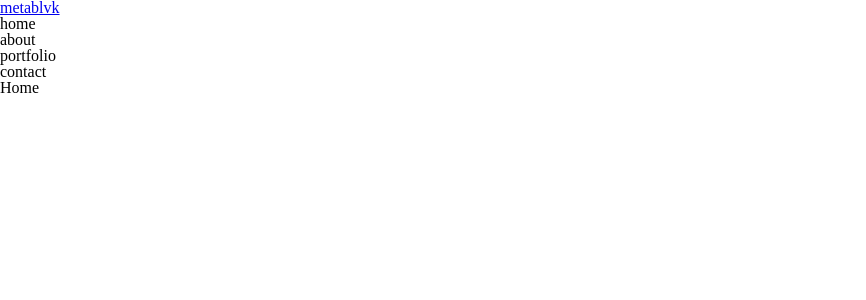
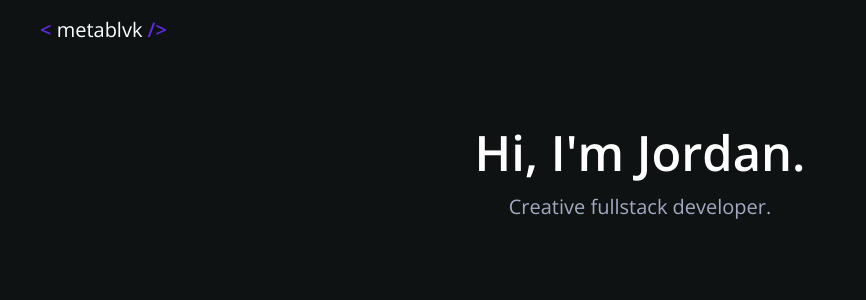
Before and after one commit to metablvk/metablvk, a React (Create React App) app: page / in a window 1280 px wide. Shown: the top 300 px of the page, without its empty margins (0-866 px from the left). Built offline with nearby package versions, Linux system fonts and the light colour scheme.

Commit message:
Created Navbar, and home route with styling

```diff
--- /dev/null
+++ b/src/assets/css/main.css
@@ -0,0 +1,52 @@
+@import url('https://fonts.googleapis.com/css2?family=Open+Sans:wght@300;400;500;600;700&display=swap');
+
+html, body {
+  background: #0E1212;
+  color: #fff;
+  font-size: 62.5%;
+  font-family: 'Open Sans', sans-serif;
+}
+
+* {
+  box-sizing: border-box;
+}
+
+h1 {
+  font-size: 4.883rem;
+  margin-bottom: 1.2rem;
+}
+
+h2 {
+  font-size: 3.906rem;
+  margin-bottom: 1.2rem;
+}
+
+h3 {
+  font-size: 3.125rem;
+  margin-bottom: 1.2rem;
+}
+
+h4 {
+  font-size: 2.5rem;
+  margin-bottom: 1.2rem;
+}
+
+h5 {
+  font-size: 2rem;
+  margin-bottom: 1.2rem;
+}
+
+h6 {
+  font-size: 1.6rem;
+  margin-bottom: 1.2rem;
+}
+
+p, li {
+  font-size: 1.6rem;
+  margin-bottom: 1.2rem;
+}
+
+a {
+  font-size: 1.6rem;
+  text-decoration: none;
+}
--- /dev/null
+++ b/src/components/container/container.component.jsx
@@ -0,0 +1,10 @@
+import styled from 'styled-components';
+
+export const Container = styled.div`
+  max-width: 1200px;
+  margin: 0 auto;
+  padding: 2rem;
+  @media screen and (min-width: 1200px) {
+    padding: 2rem 0;
+  }
+`;
--- a/src/index.js
+++ b/src/index.js
@@ -3,7 +3,7 @@ import ReactDOM from 'react-dom/client';
 import App from './App';
 import { BrowserRouter } from 'react-router-dom';
 import './assets/css/reset.css';
-
+import './assets/css/main.css';
 const root = ReactDOM.createRoot(document.getElementById('root'));
 root.render(
   <React.StrictMode>
--- a/src/routes/home/home.component.jsx
+++ b/src/routes/home/home.component.jsx
@@ -1,5 +1,12 @@
+import { HomeContainer } from './home.styles';
+
 const Home = () => {
-  return <h1>Home</h1>;
+  return (
+    <HomeContainer>
+      <h1>Hi, I'm Jordan.</h1>
+      <p>Creative fullstack developer.</p>
+    </HomeContainer>
+  );
 };
 
 export default Home;
--- /dev/null
+++ b/src/routes/home/home.styles.jsx
@@ -0,0 +1,16 @@
+import styled from 'styled-components';
+import { Container } from '../../components/container/container.component';
+
+export const HomeContainer = styled(Container)`
+  margin-top: 4.8rem;
+  text-align: center;
+
+  h1 {
+    font-weight: 600;
+  }
+  p {
+    color: #a3a9c1;
+    margin-top: 2rem;
+    font-size: 2rem;
+  }
+`;
--- a/src/routes/navigation/navigation.component.jsx
+++ b/src/routes/navigation/navigation.component.jsx
@@ -1,21 +1,52 @@
-import { Outlet } from 'react-router-dom';
-import { NavLink } from 'react-router-dom';
+import { useState } from 'react';
+import { Outlet, useLocation } from 'react-router-dom';
+
+import {
+  NavigationContainer,
+  LogoContainer,
+  NavMenu,
+  NavLink,
+  NavItem,
+  Hamburger,
+  Bar,
+} from './navigation.styles';
 
 const Navigation = ({ brand }) => {
+  const [menuState, setMenuState] = useState(false);
+  const handleClick = () => setMenuState(!menuState);
+  const location = useLocation();
+  console.log(location);
   return (
     <>
       <header>
-        <nav>
-          <div className="logo-container">
-            <NavLink>{brand}</NavLink>
-          </div>
-          <ul>
-            <li>home</li>
-            <li>about</li>
-            <li>portfolio</li>
-            <li>contact</li>
-          </ul>
-        </nav>
+        <NavigationContainer>
+          <LogoContainer>
+            <NavLink>
+              <span>{'< '}</span>
+              {brand}
+              <span>{' />'}</span>
+            </NavLink>
+          </LogoContainer>
+          <NavMenu menuState={menuState} location={location.pathname}>
+            <NavItem>
+              <NavLink to='/'>home</NavLink>
+            </NavItem>
+            <NavItem>
+              <NavLink to='/about'>about</NavLink>
+            </NavItem>
+            <NavItem>
+              <NavLink to='/portoflio'>portfolio</NavLink>
+            </NavItem>
+            <NavItem>
+              <NavLink to='/contact'>conact</NavLink>
+            </NavItem>
+          </NavMenu>
+          <Hamburger onClick={handleClick}>
+            <Bar />
+            <Bar />
+            <Bar />
+          </Hamburger>
+        </NavigationContainer>
       </header>
       <Outlet />
     </>
--- a/src/routes/navigation/navigation.styles.jsx
+++ b/src/routes/navigation/navigation.styles.jsx
@@ -1,4 +1,120 @@
 import { Link } from 'react-router-dom';
 import styled from 'styled-components';
+import { Container } from '../../components/container/container.component';
+
+export const NavigationContainer = styled(Container)`
+  display: flex;
+  justify-content: space-between;
+  position: relative;
+  align-items: center;
+`;
 
 export const NavLink = styled(Link)``;
+
+export const LogoContainer = styled.div`
+  ${NavLink} {
+    color: #fff;
+    font-size: 2rem;
+  }
+  span {
+    font-weight: 600;
+    color: #6428e3;
+  }
+`;
+
+export const NavItem = styled.li`
+  padding-right: 2rem;
+  margin-top: 3rem;
+`;
+
+export const NavMenu = styled.ul`
+  display: flex;
+  position: absolute;
+  left: 0;
+  max-height: 0;
+  overflow: hidden;
+  height: calc(100vh - 6.8rem);
+  top: 6.3rem;
+  background: rgba(14, 18, 18, 0.8);
+  flex-direction: column;
+  width: 100%;
+  align-items: flex-end;
+  justify-content: flex-end;
+  z-index: 2;
+  transition: 0.4s ease-in-out;
+  ${({ menuState }) =>
+    menuState
+      ? `
+    max-height: 100vh;
+    padding-bottom: 6rem;
+  `
+      : ''}
+  ${({ location }) =>
+    location === '/'
+      ? `
+        ${NavItem}:nth-child(1) {
+          ${NavLink} {
+            color: #fff;
+          }
+          ${NavLink}::before, ${NavLink}::after {
+            color: #6428e3;
+          }
+
+        }
+      `
+      : ''}
+  ${NavLink}::before {
+    content: '.';
+  }
+  ${NavLink}::after {
+    content: '()';
+  }
+  ${NavLink} {
+    letter-spacing: 0.3rem;
+    font-size: 4rem;
+    color: #808080;
+  }
+`;
+
+export const Bar = styled.span`
+  display: block;
+  width: 0.5rem;
+  height: 0.5rem;
+  margin: 1rem auto;
+  border-radius: 50%;
+  -webkit-transition: all 0.3s ease-in-out;
+  transition: all 0.3s ease-in-out;
+  background-color: #fff;
+  &:first-of-type {
+    margin-top: 0;
+  }
+  &:last-of-type {
+    margin-bottom: 0;
+  }
+`;
+
+export const Hamburger = styled.button`
+  background: none;
+  border: none;
+  display: block;
+  cursor: pointer;
+  ${({ menuState }) =>
+    menuState
+      ? `
+        ${Bar}:nth-child(2) {
+          opacity: 0;
+        }
+        ${Bar}:nth-child(1) {
+          -webkit-transform: translateY(8px) rotate(45deg);
+          transform: translateY(11px) rotate(45deg);
+        }
+        ${Bar}:nth-child(3) {
+          -webkit-transform: translateY(-8px) rotate(-45deg);
+          transform: translateY(-11px) rotate(-45deg);
+        }
+      `
+      : ''}
+  @media screen and (min-width: 800px) {
+    display: none;
+  }
+`;
```
